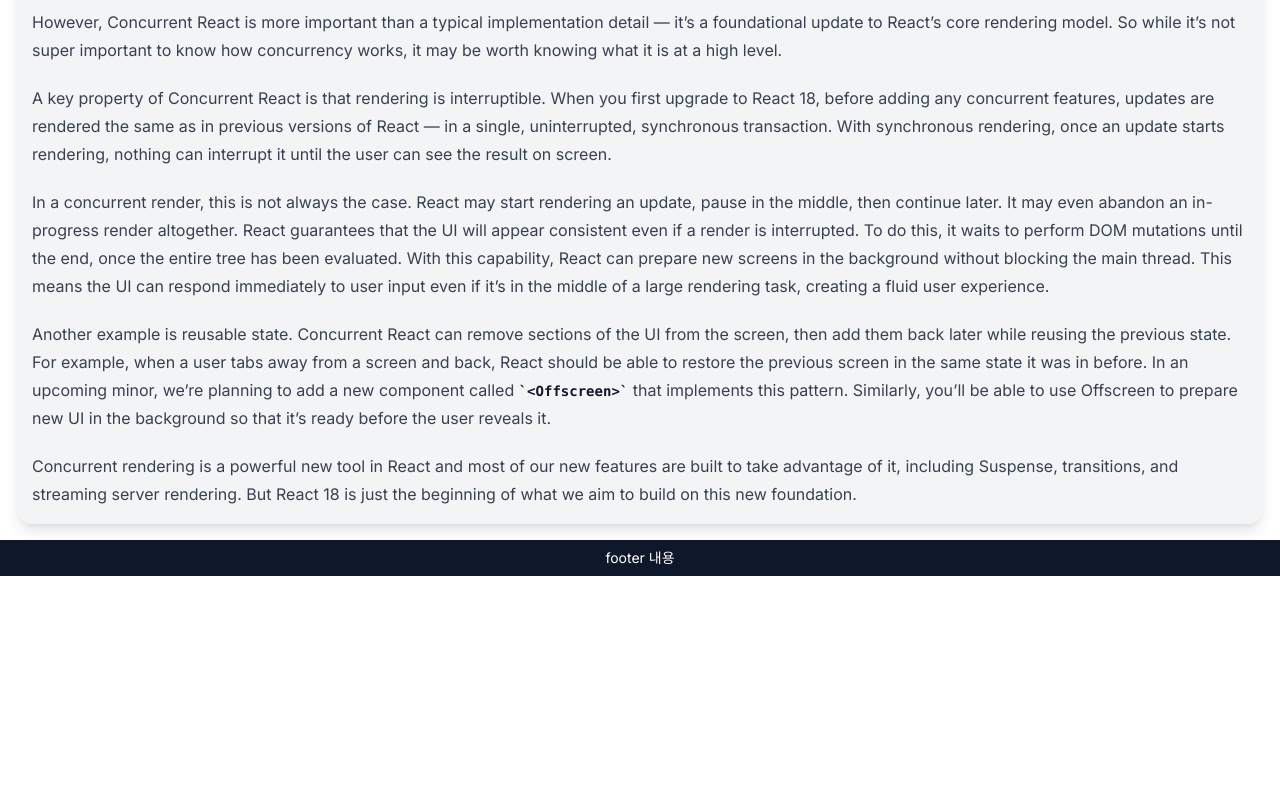
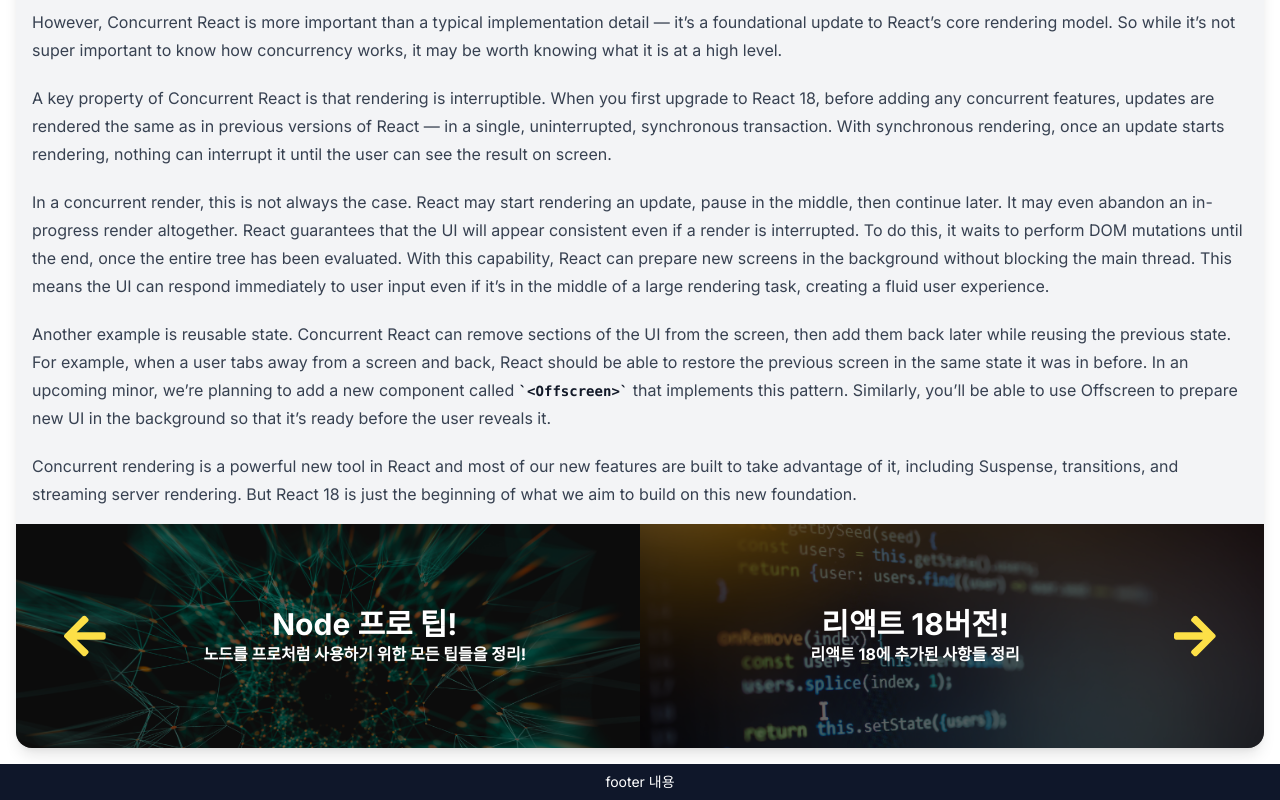
Before and after one commit to GiSeok-Hong/next-blog, a Next.js app: page /posts/best-react-practices in a window 1280 px wide. Shown: the part 2481-3281 px from the top of the page. Before the commit the page ends 3057 px from the top, so only its background shows below. Built offline with nearby package versions, Linux system fonts and the light colour scheme.

Commit message:
feat: post 상세페이지 하단부 작성
next, prev 카드 부분

```diff
--- a/src/app/posts/[slug]/page.tsx
+++ b/src/app/posts/[slug]/page.tsx
@@ -1,3 +1,4 @@
+import AdjacentPostCard from "@/components/AdjacentPostCard";
 import PostContent from "@/components/PostContent";
 import { getPostData } from "@/service/posts";
 import Image from "next/image";
@@ -10,7 +11,7 @@
 
 export default async function PostPage({ params: { slug } }: Props) {
   const post = await getPostData(slug);
-  const { title, path } = post;
+  const { title, path, next, prev } = post;
 
   return (
     <article className="rounded-2xl overflow-hidden bg-gray-100 shadow-lg m-4">
@@ -22,6 +23,10 @@
         height={420}
       />
       <PostContent post={post} />
+      <section className="flex shadow-md">
+        {prev && <AdjacentPostCard post={prev} type="prev" />}
+        {next && <AdjacentPostCard post={next} type="next" />}
+      </section>
     </article>
   );
 }
--- /dev/null
+++ b/src/components/AdjacentPostCard.tsx
@@ -0,0 +1,37 @@
+import { Post } from "@/service/posts";
+import Image from "next/image";
+import Link from "next/link";
+import { FaArrowLeft, FaArrowRight } from "react-icons/fa";
+
+type Props = {
+  post: Post;
+  type: "prev" | "next";
+};
+
+const ICON_CLASS =
+  "text-5xl m-4 text-yellow-300 transition-all group-hover:text-6xl";
+
+export default function AdjacentPostCard({
+  post: { path, title, description },
+  type,
+}: Props) {
+  return (
+    <Link href={`/posts/${path}`} className="relative w-full bg-black max-h-56">
+      <Image
+        className="w-full opacity-40"
+        src={`/images/posts/${path}.png`}
+        alt={title}
+        width={150}
+        height={100}
+      />
+      <div className="group absolute top-1/2 left-1/2 -translate-x-1/2 -translate-y-1/2 w-full flex justify-around items-center text-white px-8">
+        {type === "prev" && <FaArrowLeft className={ICON_CLASS} />}
+        <div className="w-full text-center">
+          <h3 className="text-3xl font-bold">{title}</h3>
+          <p className="font-bold">{description}</p>
+        </div>
+        {type === "next" && <FaArrowRight className={ICON_CLASS} />}
+      </div>
+    </Link>
+  );
+}
--- a/src/service/posts.ts
+++ b/src/service/posts.ts
@@ -12,6 +12,8 @@
 
 export type PostData = Post & {
   content: string;
+  next: Post | null;
+  prev: Post | null;
 };
 
 export async function getAllPosts(): Promise<Post[]> {
@@ -32,15 +34,17 @@
 
 export async function getPostData(fileName: string): Promise<PostData> {
   const filePath = path.join(process.cwd(), "data", "posts", `${fileName}.md`);
-  const metadata = await getAllPosts().then((posts) =>
-    posts.find((post) => post.path === fileName)
-  );
+  const posts = await getAllPosts();
+  const post = posts.find((post) => post.path === fileName);
 
-  if (!metadata) {
+  if (!post)
     throw new Error(`${fileName}에 해당하는 포스트를 찾을 수 없습니다.`);
-  }
 
+  const index = posts.indexOf(post);
+  // index가 0이면 가장 최신
+  const next = index > 0 ? posts[index - 1] : null;
+  const prev = index < posts.length - 1 ? posts[index + 1] : null;
   const content = await readFile(filePath, "utf-8");
 
-  return { ...metadata, content };
+  return { ...post, content, next, prev };
 }
```
